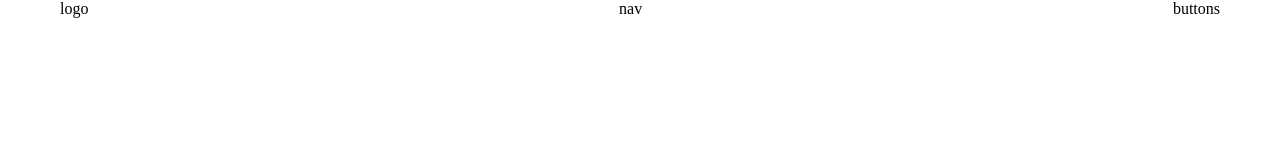
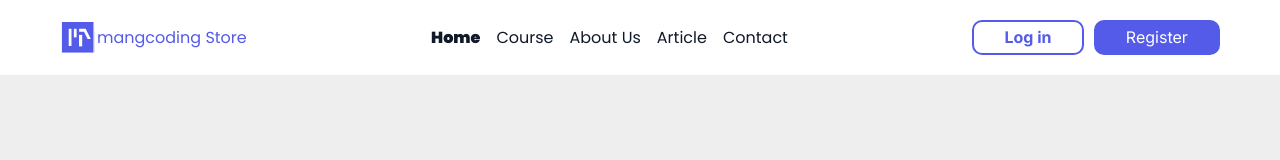
Before and after one commit to daniaalqasem/task10, a plain HTML site: page index.html in a window 1280 px wide. Drawn offline with Linux system fonts and the light colour scheme.

Commit message:
start navbar

```diff
--- a/css/main.css
+++ b/css/main.css
@@ -1 +1,57 @@
-@import './base.css'
+@import './base.css';
+
+body{
+    font-family:var(  --mainfont);
+background-color: #eee;
+}
+.header{
+    background-color: #fff;
+    padding: 20px 0px;
+}
+.active{
+    font-weight: 900;
+}
+.header .logo{
+display: flex;
+align-items: center;
+gap: 2px;
+}
+.header .logo img{
+    width: 35px;
+
+}
+
+.header .logo  a {
+    color: var(--maincolor);
+}
+
+.nav ul{
+    display: flex;
+    gap:16px;
+}
+.nav ul li a {
+    color: #101928;
+}
+.auth{
+    display: flex;
+    gap: 10px;
+    align-items: center;
+
+}
+.auth a{
+font-family: var(--subfont);
+border-radius: 10px;
+padding: 5.3541765213012695px 30.18113136291504px;
+}
+.auth .login{
+  border: 2px solid var(--maincolor);
+    padding: 5.3541765213012695px 30.18113136291504px;
+
+color: var(--maincolor);
+font-weight: 700;
+}
+.auth .Register{
+    color: #fff;
+    background-color: var(--maincolor);
+    border: 2px solid var(--maincolor);
+}
--- a/index.html
+++ b/index.html
@@ -2,19 +2,45 @@
 
 <!DOCTYPE html>
 <html lang="en">
+
 <head>
-   <link rel ="stylesheet" href="./css/main.css"
-</head>
+  <link rel="stylesheet" href="./css/main.css" </head>
+
 <body>
-    <header class="header">
-  <div class ="container">
-    <div class="row">
-      <div class="logo">logo</div>
-      <nav class="nav">nav</nav>
-      <div class="buttons">buttons</div>
+  <header class="header">
+    <div class="container">
+      <div class="row">
+        <div class="logo">
+          <img src="./img/Logo.svg" />
+          <a href="#">mangcoding Store</a>
+        </div>
+        <nav class="nav">
+          <ul>
+            <li>
+              <a href="#"  class="active">Home</a>
+            </li>
+            <li>
+              <a href="#">Course</a>
+            </li>
+            <li>
+              <a href="#">About Us</a>
+            </li>
+            <li>
+              <a href="#">Article</a>
+            </li>
+            <li>
+              <a href="#">Contact</a>
+            </li>
+          </ul>
+        </nav>
+        <div class="auth">
+          <a href="#" class="login">Log in</a>
+          <a href="#" class="Register">Register</a>
+        </div>
+      </div>
     </div>
-  </div>
 
-</header>
+  </header>
 </body>
+
 </html>
```
Also changed, not shown: img/Logo.svg (added).
